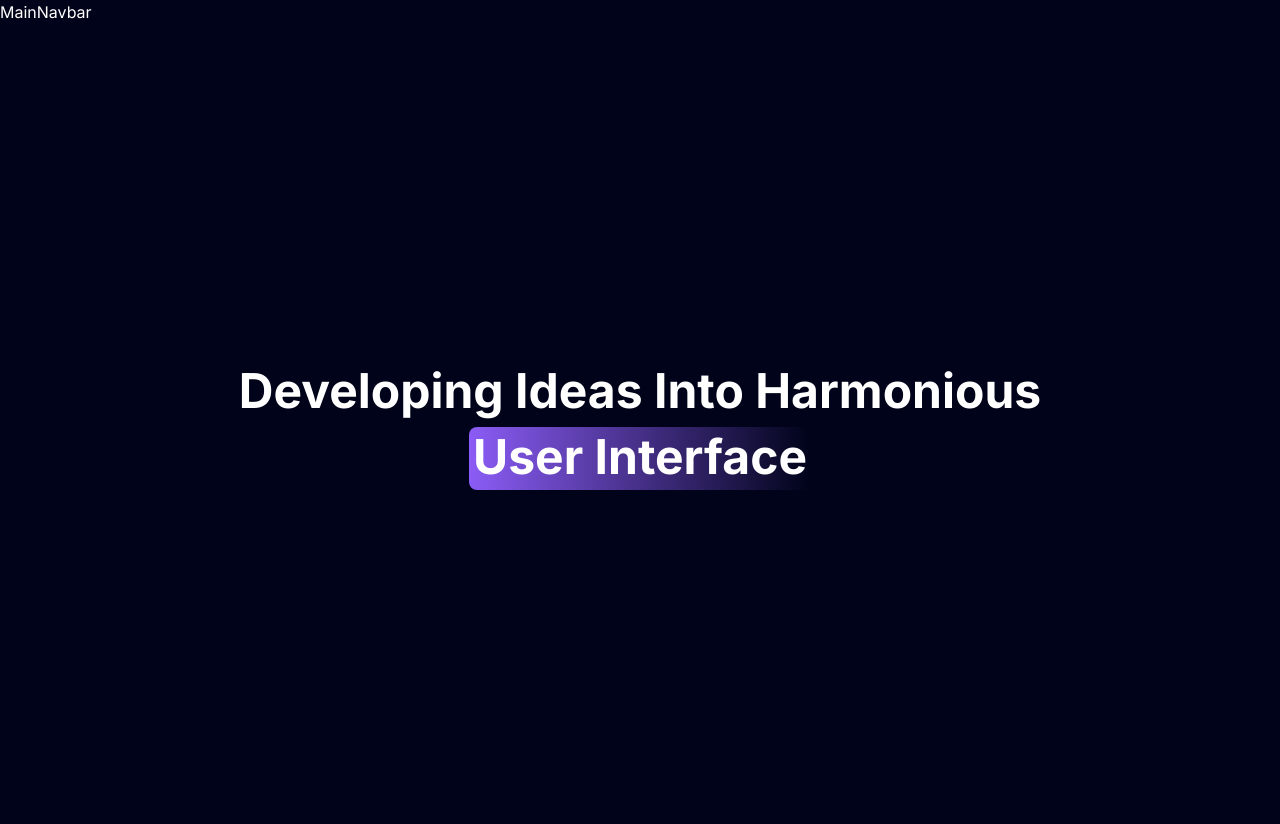
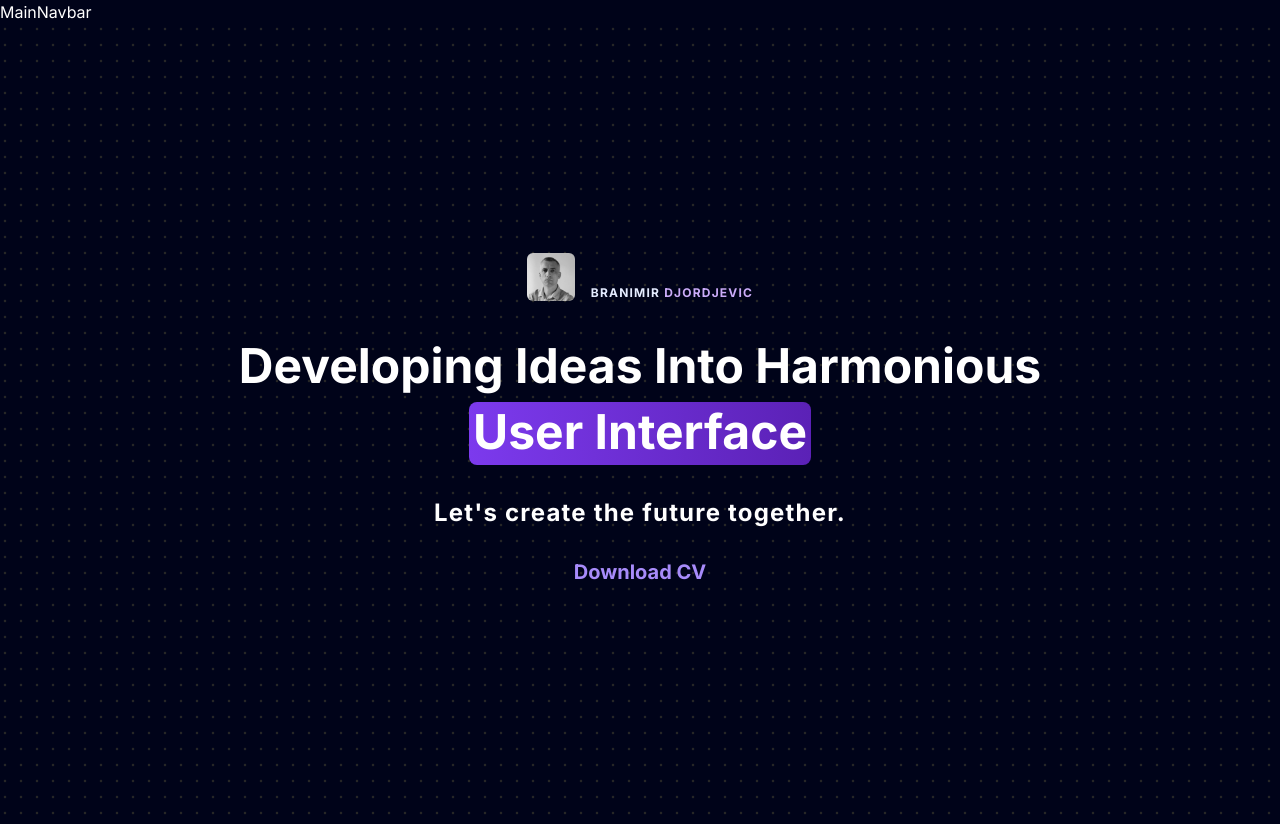
Before and after one commit to branimir1111/portfolio-next-typescript, a Next.js app: page / in a window 1280 px wide. Built offline with nearby package versions, Linux system fonts and the light colour scheme.

Commit message:
completed first part of hero section

```diff
--- a/components/Hero/Hero.tsx
+++ b/components/Hero/Hero.tsx
@@ -1,9 +1,11 @@
 import { motion } from 'framer-motion';
 import { HeroHighlight, Highlight } from '../ui/hero-highlight';
+import profileImage from '@/public/portfolioPicture.jpg';
+import Image from 'next/image';
 
 const Hero = () => {
   return (
-    <HeroHighlight containerClassName="min-h-screen dark:bg-black-100">
+    <HeroHighlight containerClassName="min-h-screen grid place-items-center dark:bg-black-100">
       <motion.h1
         initial={{
           opacity: 0,
@@ -19,10 +21,30 @@ const Hero = () => {
         }}
         className="text-2xl px-4 md:text-4xl lg:text-5xl font-bold text-neutral-700 dark:text-white max-w-4xl leading-relaxed lg:leading-snug text-center mx-auto "
       >
+        <div className="flex flex-col items-center gap-4 sm:flex-row sm:justify-center mb-8 sm:items-end">
+          <Image
+            src={profileImage}
+            alt="profile image"
+            className="w-12 h-12 rounded-md"
+          />
+          <p className="uppercase tracking-widest text-xs text-center text-blue-100 max-w-80">
+            branimir <span className="text-purple">djordjevic</span>
+          </p>
+        </div>
         Developing Ideas Into Harmonious{' '}
         <Highlight className="text-black dark:text-white">
           User Interface
         </Highlight>
+        <p className="mt-8 text-center md:tracking-wider text-sm md:text-lg lg:text-2xl">
+          Let&apos;s create the future together.
+        </p>
+        <a
+          href="/BranimirDjordjevicCV.pdf"
+          target="__blank"
+          className="mb-6 md:mb-0 text-sm md:text-lg lg:text-xl text-violet-400 hover:text-violet-300 hover:font-bold transition-all duration-200"
+        >
+          Download CV
+        </a>
       </motion.h1>
     </HeroHighlight>
   );
--- a/components/ui/hero-highlight.tsx
+++ b/components/ui/hero-highlight.tsx
@@ -86,7 +86,7 @@ const Highlight = ({
         display: 'inline',
       }}
       className={cn(
-        `relative inline-block pb-1 px-1 rounded-lg bg-gradient-to-r from-violet-300 to-purple-300 dark:from-violet-500 dark:to-purple-500`,
+        `relative inline-block pb-1 px-1 rounded-lg bg-gradient-to-r from-violet-300 to-purple-300 dark:from-violet-600 dark:to-violet-800`,
         className
       )}
     >
--- a/tailwind.config.ts
+++ b/tailwind.config.ts
@@ -224,6 +224,11 @@ const config = {
               `<svg xmlns="http://www.w3.org/2000/svg" viewBox="0 0 32 32" width="16" height="16" fill="none"><circle fill="${value}" id="pattern-circle" cx="10" cy="10" r="1.6257413380501518"></circle></svg>`
             )}")`,
           }),
+          'bg-dot-thick': (value: any) => ({
+            backgroundImage: `url("${svgToDataUri(
+              `<svg xmlns="http://www.w3.org/2000/svg" viewBox="0 0 32 32" width="16" height="16" fill="none"><circle fill="${value}" id="pattern-circle" cx="10" cy="10" r="2.5"></circle></svg>`
+            )}")`,
+          }),
         },
         { values: flattenColorPalette(theme('backgroundColor')), type: 'color' }
       );
```
Also changed, not shown: public/portfolioPicture.jpg (added), 1 other file (tests, documents, lock files or other folders).
